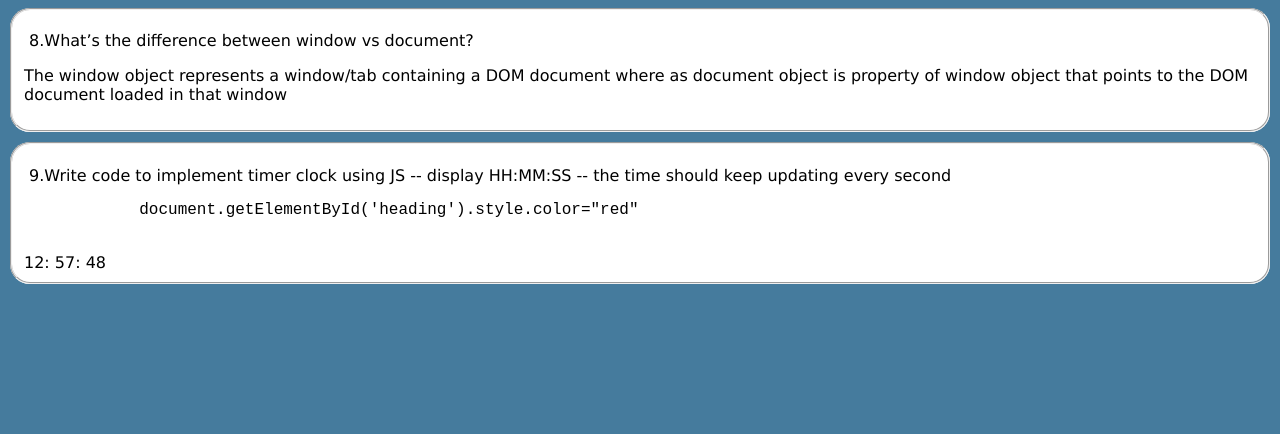
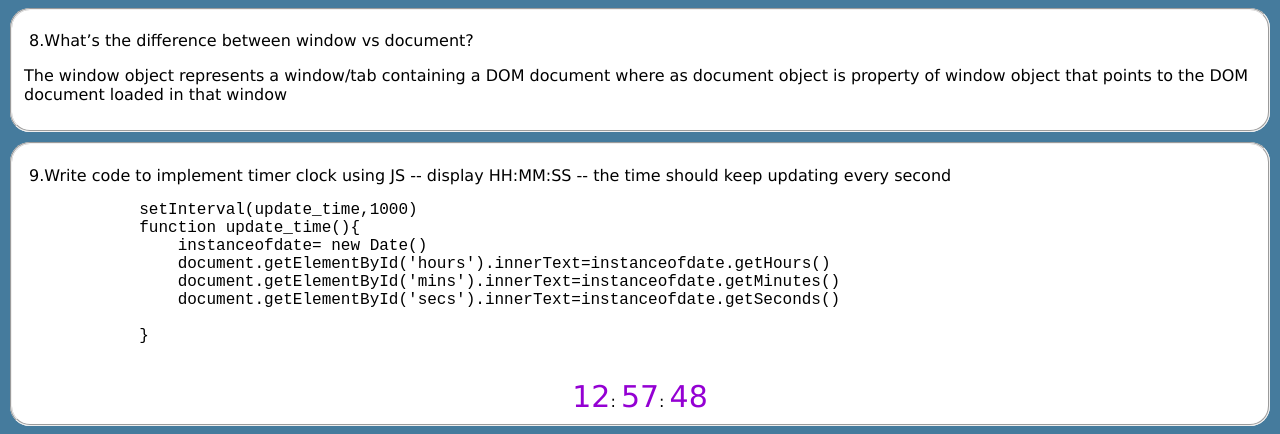
Before and after one commit to Vinu-Suhas/dom, a plain HTML site: page index.html in a window 1280 px wide. Shown: the part 2292-2726 px from the top of the page. Before the commit the page ends 2584 px from the top, so only its background shows below. Drawn offline with Linux system fonts and the light colour scheme.

Commit message:
bug fixes

```diff
--- a/index.html
+++ b/index.html
@@ -223,12 +223,21 @@
         <p >&nbsp;9.Write code to implement timer clock using JS -- display HH:MM:SS -- the time should keep updating every second&nbsp;</p>
 
         <pre>
-            document.getElementById('heading').style.color="red"
+            setInterval(update_time,1000)
+            function update_time(){
+                instanceofdate= new Date()
+                document.getElementById('hours').innerText=instanceofdate.getHours()
+                document.getElementById('mins').innerText=instanceofdate.getMinutes()
+                document.getElementById('secs').innerText=instanceofdate.getSeconds()
+
+            }
         </pre>
-
-        <span id="hours">12</span>:
-        <span id="mins">00</span>:
-        <span id="secs">00</span>
-    </fieldset>
+        <div style="text-align: center;">
+            <span class="time_formatting" id="hours">12</span>:
+            <span class="time_formatting" id="mins">00</span>:
+            <span class="time_formatting" id="secs">00</span>
+        </div>
+        </fieldset>
+        </fieldset>
 </body>
 </html>
--- a/styles.css
+++ b/styles.css
@@ -32,3 +32,10 @@ img{
     border-radius: 20px;
     margin:10px
 }
+
+.time_formatting{
+    font-size: 30px;
+    text-align: center;
+    color: darkviolet;
+    font-family: 'Lucida Sans', 'Lucida Sans Regular', 'Lucida Grande', 'Lucida Sans Unicode', Geneva, Verdana, sans-serif;
+}
```
